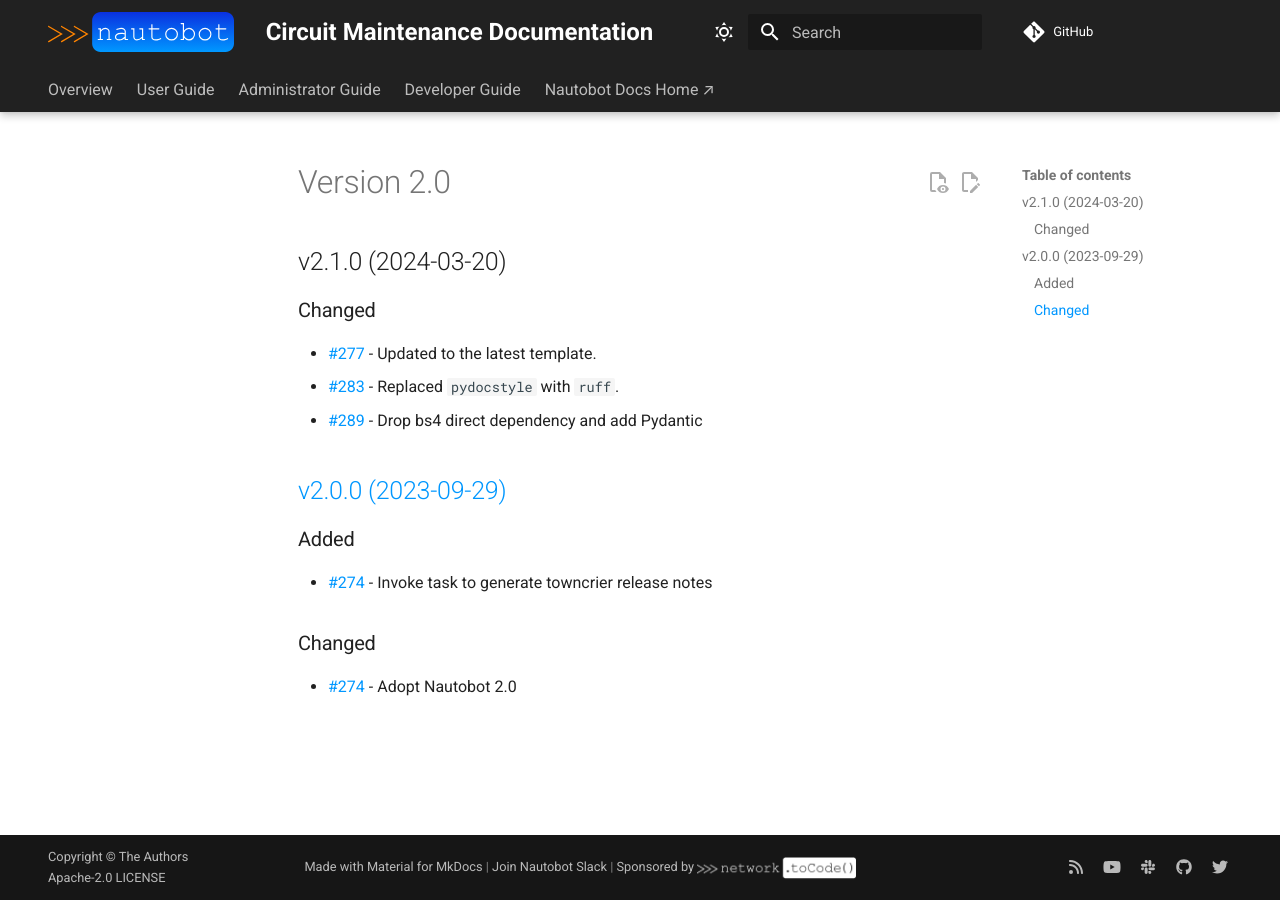
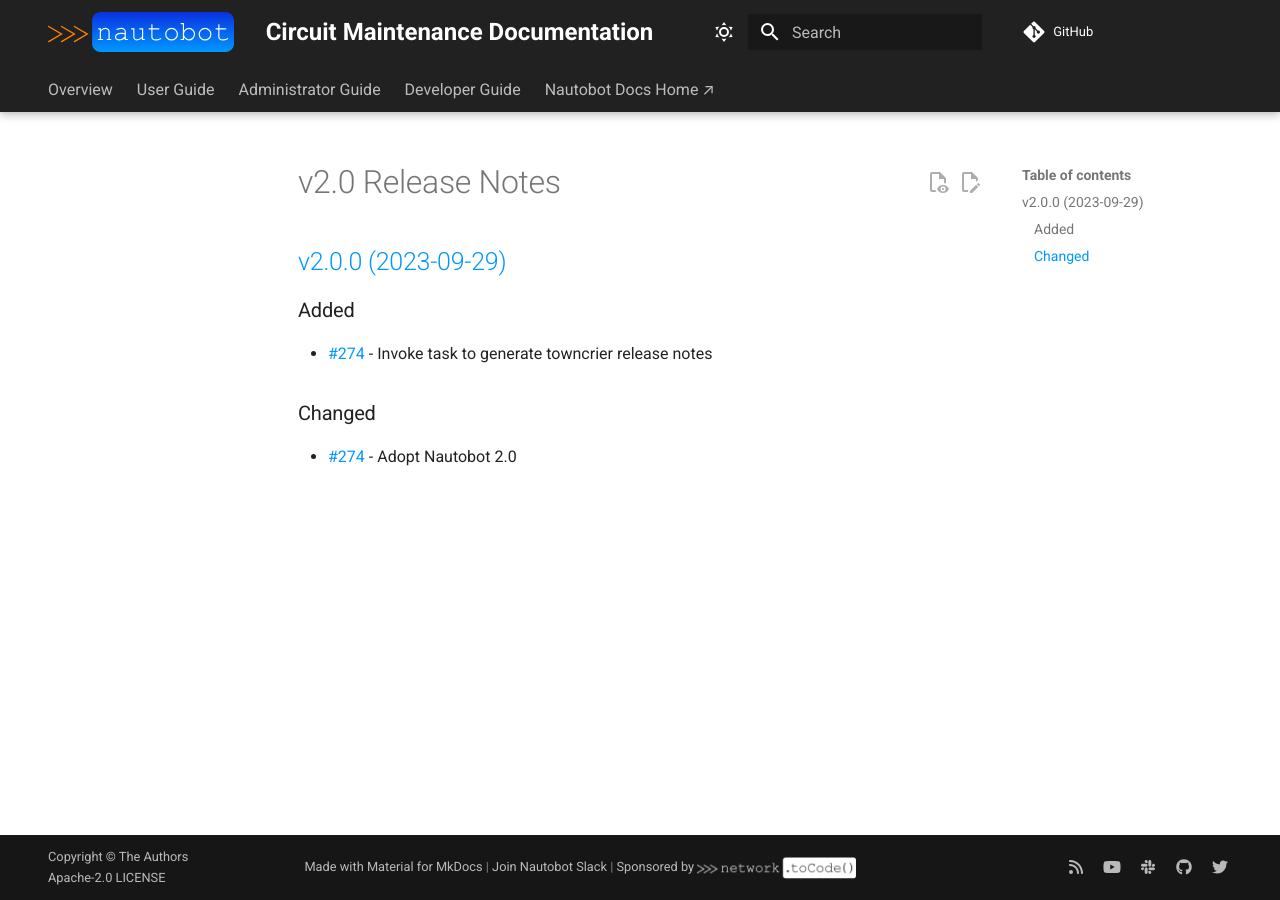
Before and after one commit to nautobot/nautobot-app-circuit-maintenance, an MkDocs documentation site: the page built from docs/admin/release_notes/version_2.0.md, in a window 1280 px wide. Built offline with MkDocs 1.6.1 and Material for MkDocs 9.7.7, drawn with Linux system fonts in a browser that asks for light colours; comment, search, counter and statistics services are not loaded.

Commit message:
Update develop to 2.2.0 (#300)
* Update to 2.1.1

* Bump version to 2.2.0 and update release-notes

* Fixes

---------

Co-authored-by: Glenn Matthews <glenn.matthews@networktocode.com>

```diff
--- a/docs/admin/release_notes/version_2.0.md
+++ b/docs/admin/release_notes/version_2.0.md
@@ -1,12 +1,4 @@
-
-## v2.1.0 (2024-03-20)
-
-### Changed
-
-- [#277](https://github.com/nautobot/nautobot-app-circuit-maintenance/issues/277) - Updated to the latest template.
-- [#283](https://github.com/nautobot/nautobot-app-circuit-maintenance/issues/283) - Replaced `pydocstyle` with `ruff`.
-- [#289](https://github.com/nautobot/nautobot-app-circuit-maintenance/issues/289) - Drop bs4 direct dependency and add Pydantic
-
+# v2.0 Release Notes
 
 ## [v2.0.0 (2023-09-29)](https://github.com/nautobot/nautobot-app-circuit-maintenance/releases/tag/v2.0.0)
 
--- a/pyproject.toml
+++ b/pyproject.toml
@@ -1,6 +1,6 @@
 [tool.poetry]
 name = "nautobot-circuit-maintenance"
-version = "2.1.0"
+version = "2.2.0"
 description = "Nautobot app to automatically handle Circuit Maintenances Notifications"
 authors = ["Network to Code, LLC <opensource@networktocode.com>"]
 license = "Apache-2.0"
@@ -182,7 +182,7 @@
 [tool.towncrier]
 package = "nautobot_circuit_maintenance"
 directory = "changes"
-filename = "docs/admin/release_notes/version_2.0.md"
+filename = "docs/admin/release_notes/version_2.2.md"
 template = "development/towncrier_template.j2"
 start_string = "<!-- towncrier release notes start -->"
 issue_format = "[#{issue}](https://github.com/nautobot/nautobot-app-circuit-maintenance/issues/{issue})"
```
Also changed, not shown: docs/admin/release_notes/version_1.0.md (+2 -3 lines), docs/admin/release_notes/version_2.1.md (added, +9 -0 lines), docs/admin/release_notes/version_2.2.md (added, +18 -0 lines), 13 other files.
